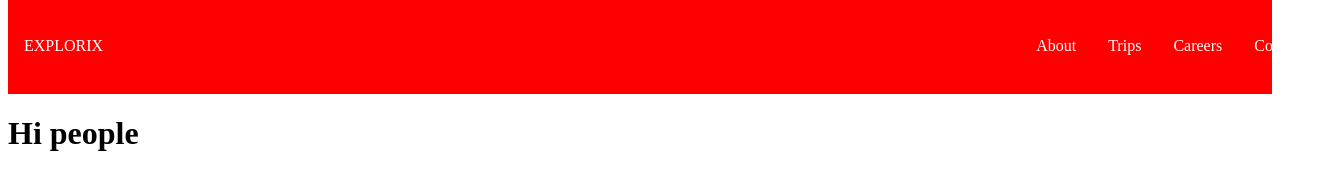
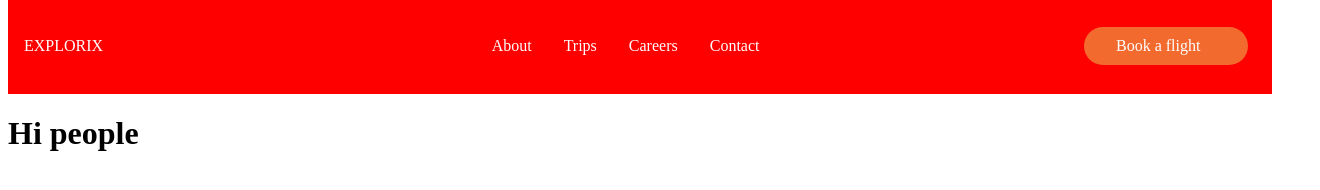
Before and after one commit to btfredr/tourism, a Gatsby site in the folder react-tourism/: page / in a window 1280 px wide. Shown: the part 10-200 px from the top of the page, 1320 px wide, since content can reach past the window. Built offline with nearby package versions, Linux system fonts and the light colour scheme; Gatsby itself is replaced by a stand-in of ours.

Commit message:
finished navbar

```diff
--- /dev/null
+++ b/react-tourism/src/components/Button.js
@@ -0,0 +1,22 @@
+import styled from "styled-components"
+import { Link } from "gatsby"
+
+export const Button = styled(Link)`
+  background: ${({ primary }) => (primary ? "#f26a2e" : "#077bf1")};
+  white-space: nowrap;
+  padding: ${({ big }) => (big ? "16px 40px" : "10px 32px")};
+  color: #fff;
+  font-size: ${({ big }) => (big ? "20px" : "16px")};
+  outline: none;
+  border: none;
+  min-width: 100px;
+  cursor: pointer;
+  text-decoration: none;
+  transition: 0.3s !important;
+  border-radius: ${({ round }) => (round ? "50px" : "none")};
+
+  &:hover {
+    background: ${({ primary }) => (primary ? "#077bf1" : "#f26a2e")};
+    transform: translateY(-2px);
+  }
+`
--- a/react-tourism/src/components/header.js
+++ b/react-tourism/src/components/header.js
@@ -3,6 +3,7 @@ import { Link } from "gatsby"
 import styled from "styled-components"
 import { FaBars } from "react-icons/fa"
 import { menuData } from "../data/MenuData"
+import { Button } from "./Button"
 
 const Header = () => {
   return (
@@ -18,6 +19,11 @@ const Header = () => {
           )
         })}
       </NavMenu>
+      <NavBtn>
+        <Button primary="true" round="true" to="/trips">
+          Book a flight
+        </Button>
+      </NavBtn>
     </Nav>
   )
 }
@@ -58,8 +64,7 @@ const Bars = styled(FaBars)`
     cursor: pointer;
   }
 `
-
-export const NavMenu = styled.div`
+const NavMenu = styled.div`
   display: flex;
   align-items: center;
   margin-right: -48px;
@@ -68,3 +73,13 @@ export const NavMenu = styled.div`
     display: none;
   }
 `
+
+const NavBtn = styled.div`
+  display: flex;
+  align-items: center;
+  margin-right: 24px;
+
+  @media screen and (max-width: 768px) {
+    display: none;
+  }
+`
```
